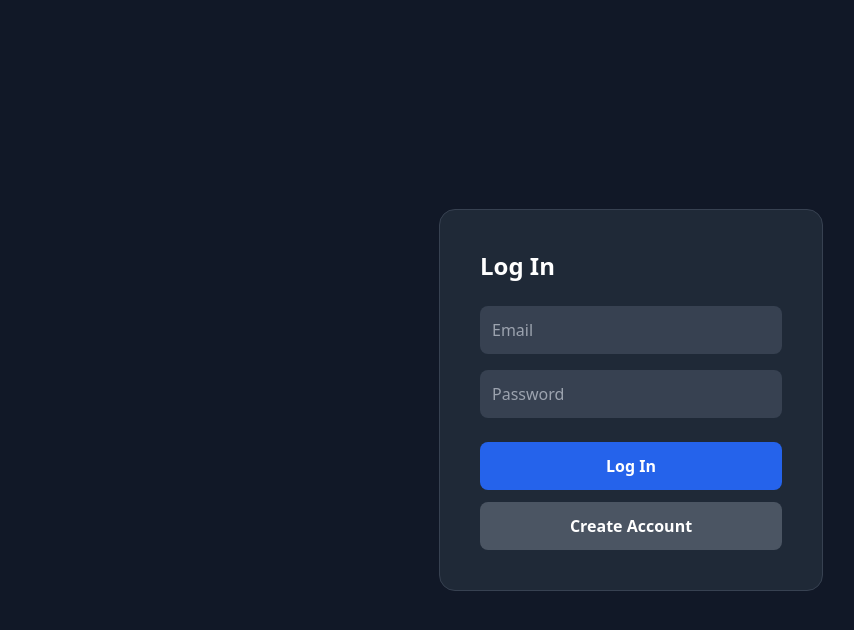
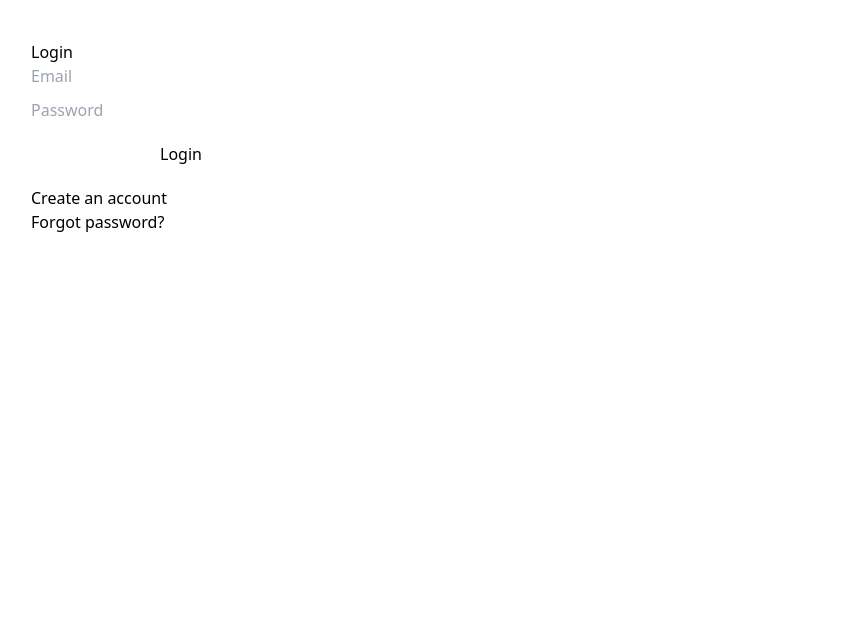
Before and after one commit to brettkues/cardealer-ai, a Next.js app: page /login in a window 1280 px wide. Shown: the top 630 px of the page, without its empty margins (9-863 px from the left). Built offline with nearby package versions, Linux system fonts and the light colour scheme; no server answers.

Commit message:
Update page.js

```diff
--- a/app/login/page.js
+++ b/app/login/page.js
@@ -1,6 +1,6 @@
 "use client";
 
-import { useEffect, useState } from "react";
+import { useState } from "react";
 import { useRouter } from "next/navigation";
 
 export default function LoginPage() {
@@ -8,88 +8,64 @@ export default function LoginPage() {
 
   const [email, setEmail] = useState("");
   const [password, setPassword] = useState("");
-  const [loading, setLoading] = useState(false);
+  const [error, setError] = useState("");
 
-  // If user is already logged in → redirect to dashboard
-  useEffect(() => {
-    async function checkSession() {
-      const res = await fetch("/api/auth/me", { method: "GET" });
-      const data = await res.json();
-      if (data.loggedIn) {
-        router.push("/dashboard");
-      }
-    }
-    checkSession();
-  }, [router]);
+  async function handleLogin(e) {
+    e.preventDefault();
+    setError("");
 
-  const login = async () => {
-    if (!email || !password) {
-      alert("Email and password required.");
+    const res = await fetch("/api/auth/login", {
+      method: "POST",
+      body: JSON.stringify({ email, password }),
+    });
+
+    const data = await res.json();
+
+    if (!res.ok) {
+      setError(data.error || "Login failed");
       return;
     }
 
-    setLoading(true);
-
-    try {
-      const res = await fetch("/api/auth/set", {
-        method: "POST",
-        body: JSON.stringify({
-          action: "login",
-          email,
-          password,
-        }),
-      });
-
-      const data = await res.json();
-
-      if (!res.ok) {
-        alert(data.error || "Login failed");
-      } else {
-        router.push("/dashboard");
-      }
-    } catch (err) {
-      alert("Error: " + err.message);
-    }
-
-    setLoading(false);
-  };
+    // Success → session stored → go to dashboard
+    router.push("/dashboard");
+  }
 
   return (
-    <div className="min-h-screen bg-gray-900 text-white flex justify-center items-center">
-      <div className="p-10 bg-gray-800 rounded-2xl border border-gray-700 w-96">
-        <h1 className="text-2xl font-bold mb-6">Log In</h1>
+    <div style={{ padding: 40 }}>
+      <h1>Login</h1>
 
+      <form onSubmit={handleLogin} style={{ display: "flex", flexDirection: "column", width: 300 }}>
         <input
           type="email"
           placeholder="Email"
-          className="w-full p-3 rounded-lg bg-gray-700 mb-4"
           value={email}
           onChange={(e) => setEmail(e.target.value)}
+          required
         />
 
         <input
           type="password"
           placeholder="Password"
-          className="w-full p-3 rounded-lg bg-gray-700 mb-6"
           value={password}
           onChange={(e) => setPassword(e.target.value)}
+          required
+          style={{ marginTop: 10 }}
         />
 
-        <button
-          onClick={login}
-          disabled={loading}
-          className="w-full py-3 bg-blue-600 hover:bg-blue-500 rounded-lg font-semibold"
-        >
-          {loading ? "Logging in…" : "Log In"}
+        <button type="submit" style={{ marginTop: 20 }}>
+          Login
         </button>
 
-        <button
-          onClick={() => router.push("/register")}
-          className="w-full py-3 mt-3 bg-gray-600 hover:bg-gray-500 rounded-lg font-semibold"
-        >
-          Create Account
-        </button>
-      </div>
+        {error && <p style={{ color: "red", marginTop: 10 }}>{error}</p>}
+      </form>
+
+      <p style={{ marginTop: 20 }}>
+        <a href="/register">Create an account</a>
+      </p>
+
+      <p>
+        <a href="/reset">Forgot password?</a>
+      </p>
     </div>
   );
 }
```
